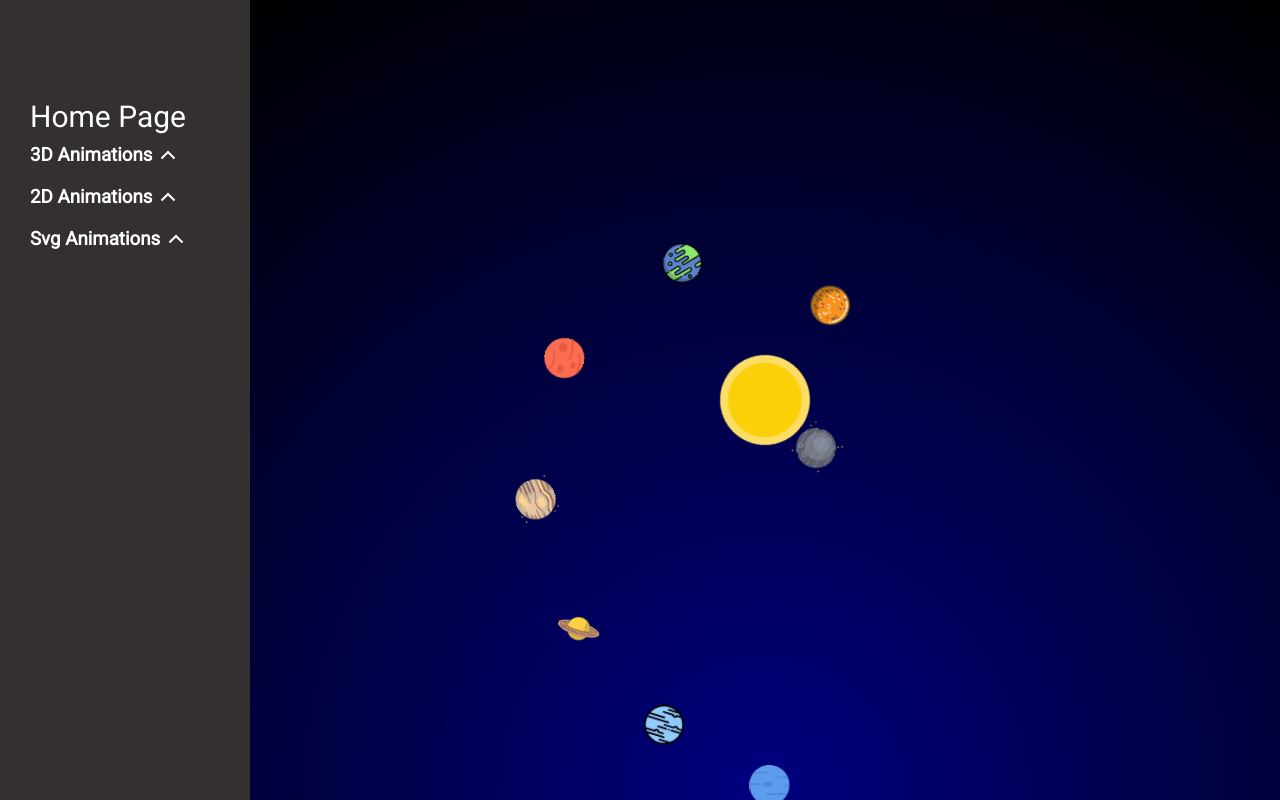
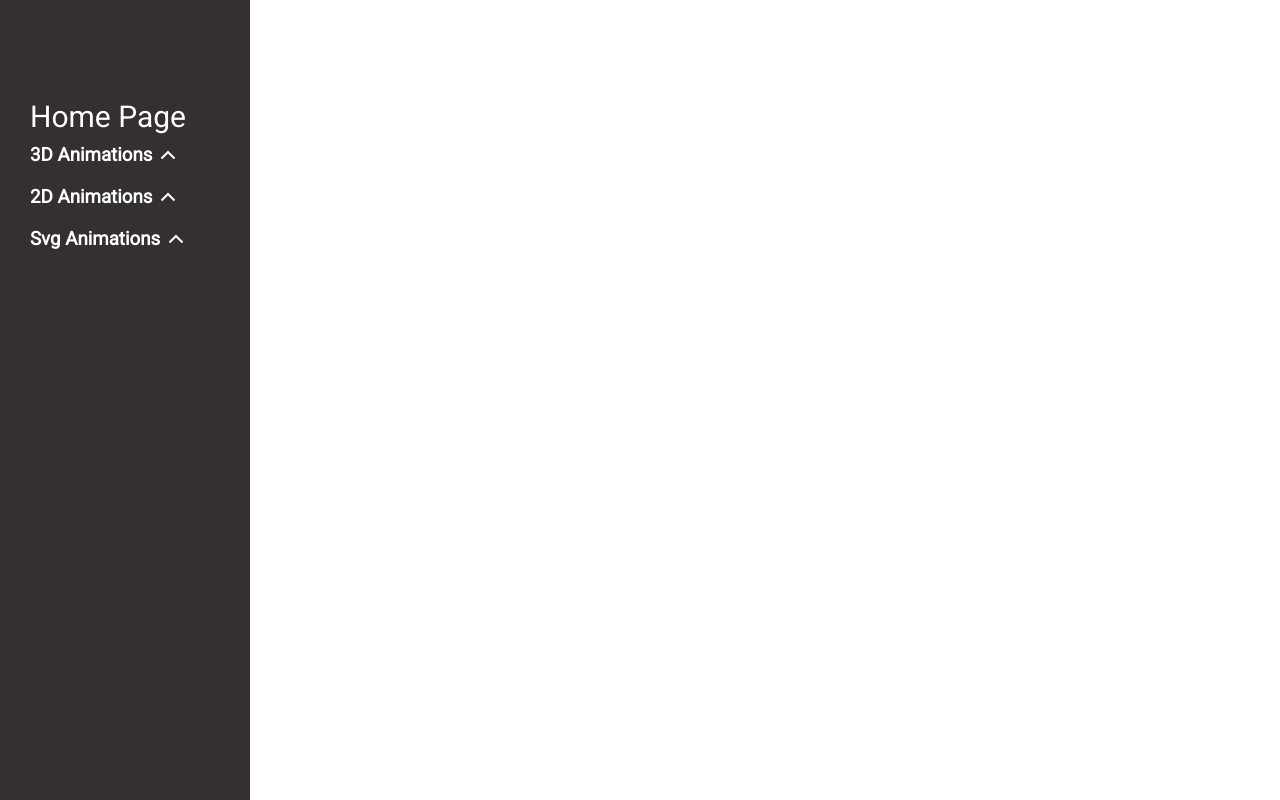
Before and after one commit to centek134/animations, a React (Create React App) app: page /2d-animations/planets in a window 1280 px wide. Built offline with nearby package versions, Linux system fonts and the light colour scheme; a web font is replaced by a local one.

Commit message:
few changes - Creating another animation called Earth, linked it to sidebar, and make sure that it renders - fixed url in svg planets animation

```diff
--- a/src/App.js
+++ b/src/App.js
@@ -8,7 +8,7 @@ import {MenuAnimated, Cube, Circles, ImageBook, Sphere, Text, CurvedText, Moving
 //=============== 2D animations imports ================
 import {HideAndSeek, Dots, HexagonMadness, Hexagons, Eye} from "./containers/2d_animations/index.js";
 //=============== SVG animations imports ================
-import {Juggler, Triangle, Planets} from "./containers/Svg_animations/index.js";
+import {Juggler, Triangle, Planets, Earth} from "./containers/Svg_animations/index.js";
 
 const App = () => {
 const [showSidebar, setShowSidebar] = useState(false);
@@ -22,7 +22,7 @@ const animations_route_2d = [{path:"/2d-animations/hide-and-seek", element:<Hide
 ,{path:"/2d-animations/eye", element:<Eye/>}
 ];
 
-const animations_route_svg = [{path:"/svg-animations/juggler", element:<Juggler/>}, {path:"/svg-animations/triangle", element:<Triangle/>},{path:"/2d-animations/planets", element:<Planets/>}
+const animations_route_svg = [{path:"/svg-animations/juggler", element:<Juggler/>}, {path:"/svg-animations/triangle", element:<Triangle/>},{path:"/svg-animations/planets", element:<Planets/>},{path:"/svg-animations/earth", element:<Earth/>}
 ];
 
   return (
--- a/src/components/Sidebar/Sidebar.js
+++ b/src/components/Sidebar/Sidebar.js
@@ -14,7 +14,7 @@ const Sidebar = (props) => {
   const animations_list_2d =[{name:"Hide and seek", url:"2d-animations/hide-and-seek"}, {name:"Dots", url:"2d-animations/dots"},{name:"Hexagon madness", url:"2d-animations/hexagon-madness"}, {name:"Hexagons", url:"2d-animations/hexagons"}
   , {name:"Eye", url:"2d-animations/eye"}];
 
-  const animations_list_svg =[{name:"Juggler", url:"svg-animations/juggler"},{name:"Triangle", url:"svg-animations/triangle"},{name:"Planets", url:"2d-animations/planets"}];
+  const animations_list_svg =[{name:"Juggler", url:"svg-animations/juggler"},{name:"Triangle", url:"svg-animations/triangle"},{name:"Planets", url:"svg-animations/planets"},{name:"Earth", url:"svg-animations/earth"}];
 
   return (
     <nav className={props.show?"side-nav open":"side-nav"}>
--- a/src/containers/Svg_animations/index.js
+++ b/src/containers/Svg_animations/index.js
@@ -1,3 +1,4 @@
 export * from "./Juggler/Juggler.js";
 export * from "./Triangle/Triangle.js";
 export * from "./Planets/Planets.js";
+export * from "./Earth/Earth.js";
```
